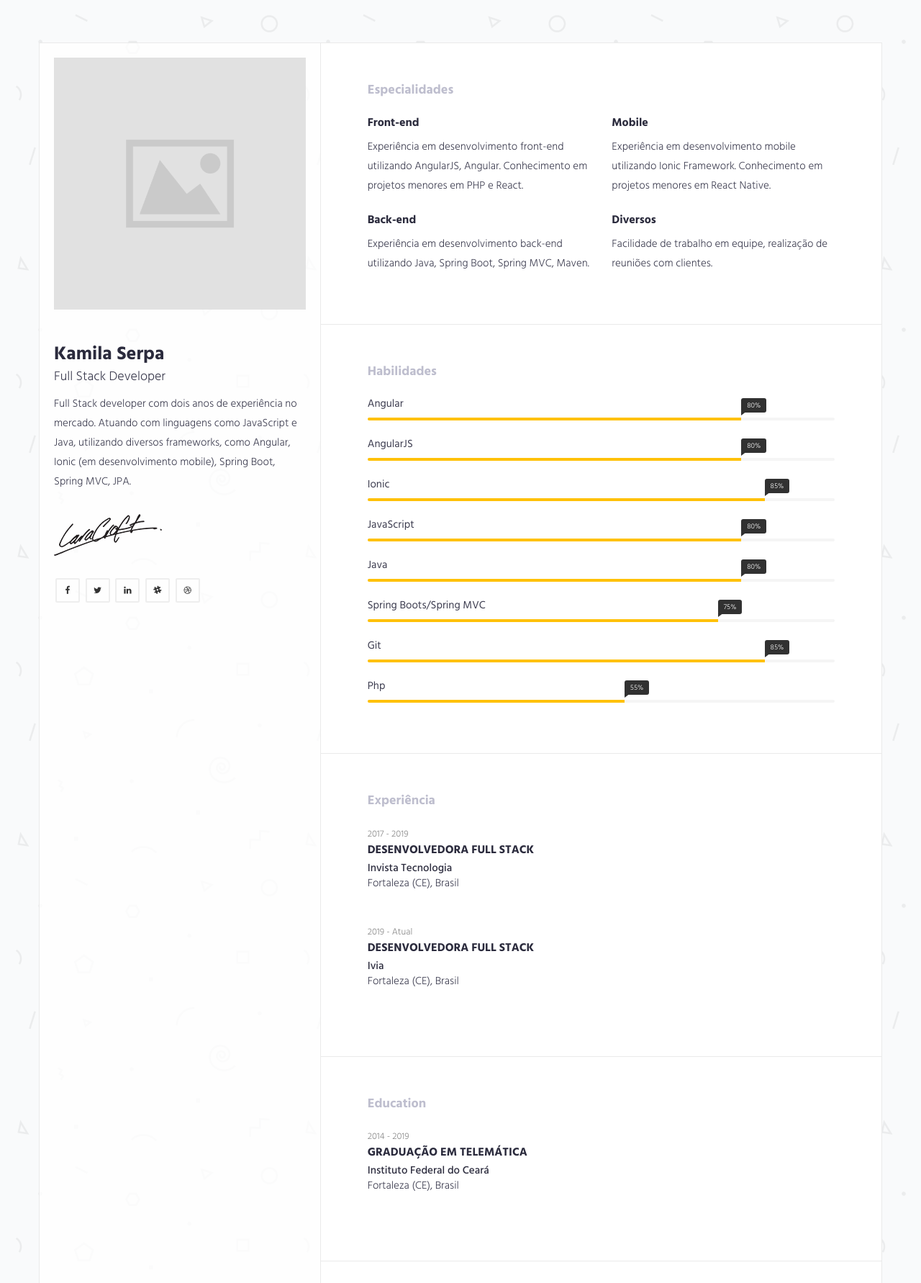
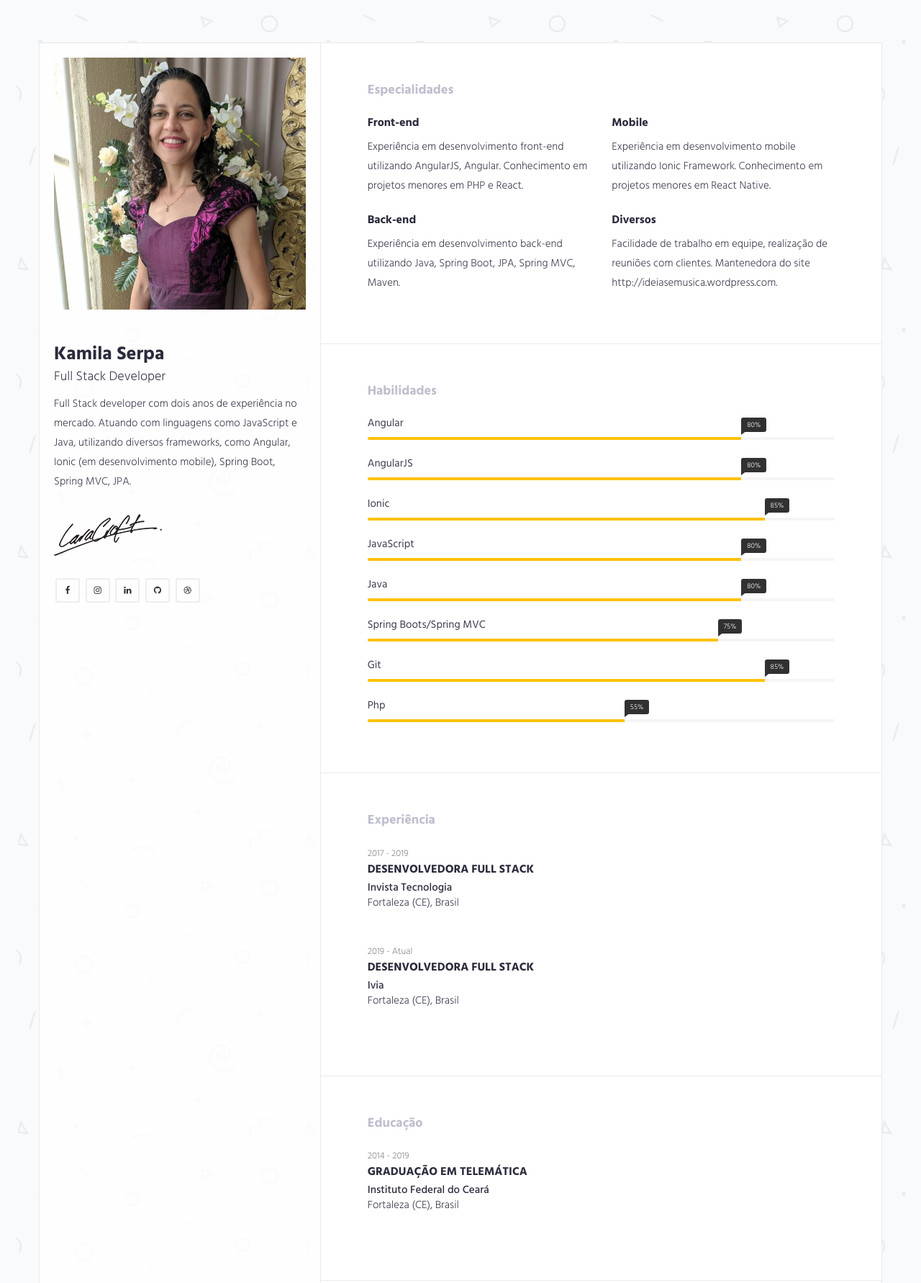
Before and after one commit to kamilaserpa/kamilaserpa.github.io, a plain HTML site: page index.html in a window 1280 px wide. Shown: the top 1782 px of the page at 72% size. Drawn offline with Linux system fonts and the light colour scheme.

Commit message:
Inserindo imagens e links de contato

```diff
--- a/index.html
+++ b/index.html
@@ -42,7 +42,7 @@
 <div class="left-col-block blocks">
     <header class="header theiaStickySidebar">
         <div class="profile-img">
-            <img src="img/img-profile.jpg" class="img-responsive" alt=""/>
+            <img src="img/perfil.jpg" class="img-responsive" alt=""/>
         </div>
         <div class="content">
             <h1>Kamila Serpa</h1>
@@ -58,10 +58,10 @@
 
 
             <ul class="social-icon">
-                <li><a href="#"><i class="fa fa-facebook" aria-hidden="true"></i></a></li>
-                <li><a href="#"><i class="fa fa-twitter" aria-hidden="true"></i></a></li>
+                <li><a href="https://www.facebook.com/kamilarserpa" target="_blank"><i class="fa fa-facebook" aria-hidden="true"></i></a></li>
+                <li><a href="https://www.instagram.com/kamilarserpa" target="_blank"><i class="fa fa-instagram" aria-hidden="true"></i></a></li>
                 <li><a href="https://br.linkedin.com/in/kamila-serpa" target="_blank"><i class="fa fa-linkedin" aria-hidden="true"></i></a></li>
-                <li><a href="#"><i class="fa fa-slack" aria-hidden="true"></i></a></li>
+                <li><a href="https://github.com/kamilaserpa" target="_blank"><i class="fa fa-github" aria-hidden="true"></i></a></li>
                 <li><a href="#"><i class="fa fa-dribbble" aria-hidden="true"></i></a></li>
             </ul>
         </div>
@@ -111,7 +111,7 @@
                     <h3>Back-end</h3>
 
                     <p>
-                        Experiência em desenvolvimento back-end utilizando Java, Spring Boot, Spring MVC, Maven.
+                        Experiência em desenvolvimento back-end utilizando Java, Spring Boot, JPA, Spring MVC, Maven.
                     </p>
                 </div>
             </div>
@@ -121,7 +121,7 @@
                     <h3>Diversos</h3>
 
                     <p>
-                        Facilidade de trabalho em equipe, realização de reuniões com clientes. </p>
+                        Facilidade de trabalho em equipe, realização de reuniões com clientes. Mantenedora do site http://ideiasemusica.wordpress.com. </p>
                 </div>
             </div>
 
@@ -288,7 +288,7 @@
     <div class="container-fluid">
         <div class="row">
             <div class="col-md-12">
-                <div class="section-title"><h2>Education</h2></div>
+                <div class="section-title"><h2>Educação</h2></div>
             </div>
         </div>
         <!--.row-->
@@ -303,11 +303,11 @@
                 </div>
                 <!-- .experience-item --
                 <div class="content-item">
-                    <small>2007 - 2010</small>
-                    <h3>Business marketing course</h3>
-                    <h4>Royal Academy of Business</h4>
+                    <small>2010 - 2014</small>
+                    <h3>Licenciatura em Música</h3>
+                    <h4>Universidade Estadual do Ceará</h4>
 
-                    <p>United Kingdom, London</p>
+                    <p>Fortaleza (CE), Brasil</p>
                 </div>
                  .experience-item -->
             </div>
@@ -395,9 +395,9 @@
                 <!-- .portfolio-item -->
             </div>
             <div class="col-md-6">
-                <a class="portfolio-item" href="#">
+                <a class="portfolio-item" href="https://play.google.com/store/apps/details?id=br.com.invistatech.meutaxi.taxibrasil&hl=pt_BR" target="_blank">
                     <div class="portfolio-thumb">
-                        <img src="img/portfolio-3.jpg" alt="">
+                        <img src="img/taxi.png" alt="">
                     </div>
 
                     <div class="portfolio-info">
```
Also changed, not shown: img/perfil.jpg (added), img/taxi.png (added).
